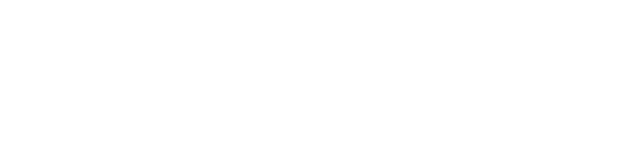
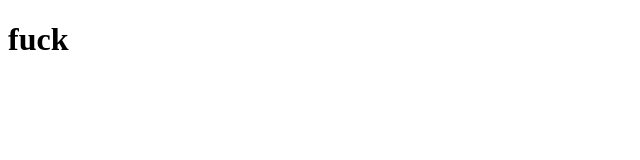
Before and after one commit to pianogit/pianogit.github.io, a plain HTML site: page index.html in a window 1280 px wide. Shown: the whole page, without its empty margins (0-640 px from the left). Drawn offline with Linux system fonts and the light colour scheme.

Commit message:
Update index.html

```diff
--- a/index.html
+++ b/index.html
@@ -5,6 +5,6 @@
     <script data-main="js/main" src="js/base/require.js"></script>
 </head>
 <body>
-
+ <h1>fuck</h1>
 </body>
 </html>
```
